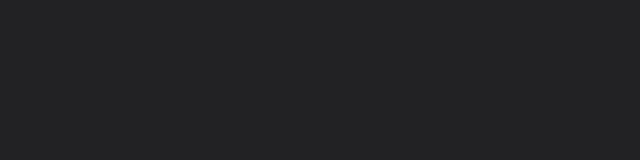
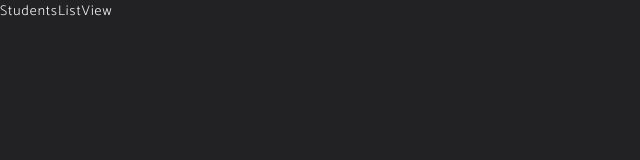
Before and after one commit to airfortech/Head-Hunter-Frontend, a React (Create React App) app: page /students in a window 1280 px wide. Before the commit this address had no page. Shown: the top 160 px of the page, without its empty margins (0-640 px from the left). Built offline with nearby package versions, Linux system fonts and the light colour scheme.

Commit message:
added StudentsView and TabsNavigation

```diff
--- a/src/App.tsx
+++ b/src/App.tsx
@@ -1,15 +1,15 @@
 import React from 'react';
 import { Route, Routes } from 'react-router-dom';
 import { LoginView } from './views/LoginView/LoginView';
-import { HRView } from './views/HRView/HRView';
 import { CVView } from './views/CVView/CVView';
+import { StudentsListView } from './views/StudentsListView/StudentsListView';
 
 export const App = () => {
   return (
     <div className="App">
       <Routes>
         <Route path="/" element={<LoginView />} />
-        <Route path="/hr" element={<HRView />} />
+        <Route path="/students" element={<StudentsListView />} />
         <Route path="/cv" element={<CVView />} />
       </Routes>
     </div>
--- /dev/null
+++ b/src/components/TabsNavigation/TabsNavigation.tsx
@@ -0,0 +1,6 @@
+import React from 'react';
+import classes from './TabsNavigation.module.css';
+
+export const TabsNavigation = () => {
+  return <div className={classes.TabsNavigation}>TabsNavigation</div>;
+};
--- /dev/null
+++ b/src/views/StudentsListView/StudentsListView.tsx
@@ -0,0 +1,6 @@
+import React from 'react';
+import classes from './StudentsListView.module.css';
+
+export const StudentsListView = () => {
+  return <div className={classes.StudentsListView}>StudentsListView</div>;
+};
```
Also changed, not shown: src/components/TabsNavigation/TabsNavigation.module.css (added), src/views/StudentsListView/StudentsListView.module.css (added).
